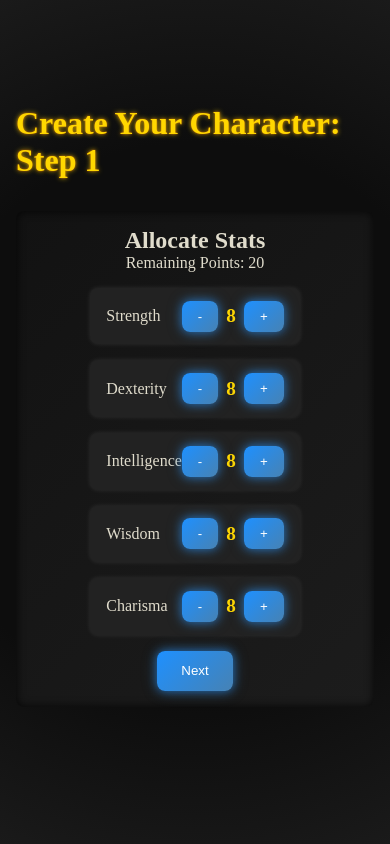
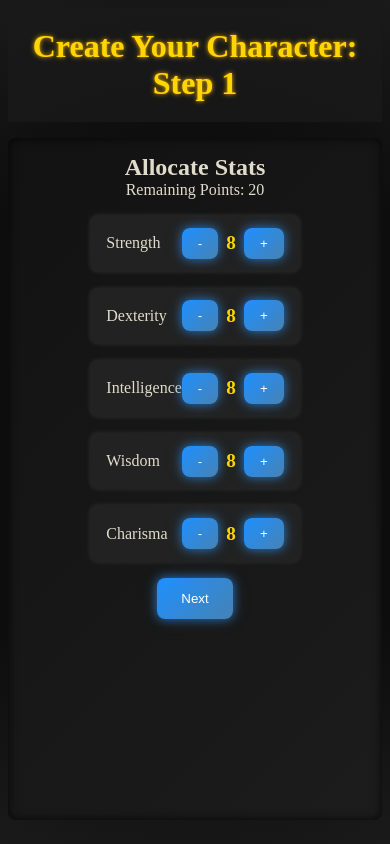
Before and after one commit to IsherfG/Fable-Engine, a React (Vite) app: page / in a window 390 px wide. Both pictures are taken after a click on the button "Start Your Adventure". Built offline with nearby package versions, Linux system fonts and the light colour scheme; no server answers.

Commit message:
Fixed Mobile UI Height

```diff
--- a/src/components/CharacterCreator.css
+++ b/src/components/CharacterCreator.css
@@ -2,27 +2,34 @@
   display: flex;
   flex-direction: column;
   align-items: center;
-  justify-content: center;
-  height: 100vh;
+  justify-content: flex-start; /* Changed to flex-start */
+  min-height: 100vh; /* changed to min-height */
   background: radial-gradient(circle, #0d0d0d 60%, #1a1a1a 100%);
   color: #e0dccc;
   font-family: "Cinzel", serif;
-  padding: 2rem;
+  padding: 1rem; /* Reduced padding */
   box-sizing: border-box;
   overflow: auto;
+  position: relative;
 }
 
 .character-creator h1 {
-    margin-bottom: 2rem;
+ position: sticky;
+ top: 0;
+ padding-top: 20px;
+ padding-bottom: 20px;
+ background: rgba(26, 26, 26, 0.8);
+ width: 100%;
+ z-index: 10;
+ margin-bottom: 1rem;
   color: #ffd700;
   text-shadow: 0 0 5px rgba(255, 215, 0, 0.8), 0 0 2px rgba(255, 69, 0, 0.6);
   font-size: 2rem;
+  text-align: center;
 }
 
-
-/* Stats Container */
-.stats-container {
-  margin-bottom: 2rem;
+.stats-container,
+.profile-image-container {
    width: 100%;
   max-width: 500px;
    background: linear-gradient(135deg, #121212, #1c1c1c);
@@ -32,8 +39,9 @@
   display: flex;
   flex-direction: column;
   align-items: center;
+  margin-bottom: 1rem;
+  flex-grow: 1; /* Allows it to take space */
 }
-
 .stats-container p {
 text-align: center;
 margin-bottom: 1rem;
@@ -87,7 +95,6 @@
   text-align: center;
   margin-top: 10px;
 }
-
 
 /* Profile Image Container */
 .profile-image-container {
@@ -200,10 +207,6 @@
 
 @media (max-width: 768px) {
 .character-creator {
-    padding: 1rem;
-  }
-  .stats-container,
-  .profile-image-container {
-    width: 100%;
+  padding: 0.5rem;
 }
 }
--- a/src/components/ChatScreen.css
+++ b/src/components/ChatScreen.css
@@ -21,6 +21,8 @@
 }
 
 .chat-header {
+    position: sticky;
+    top: 0;
     padding: 1rem;
     font-size: 1.8rem;
     text-align: center;
@@ -31,6 +33,7 @@
     display: flex;
     justify-content: space-between;
     align-items: center;
+     z-index: 10;
 }
 
 .chat-messages {
@@ -166,6 +169,10 @@
     width: 300px;
     box-shadow: inset 0 0 10px rgba(0, 0, 0, 0.8);
     overflow-y: auto;
+     height: auto;
+     display: flex;
+      flex-direction: column;
+    justify-content: space-between;
 }
 
 .level-info-header {
@@ -359,17 +366,19 @@
     }
 
      .chat-container {
-      height: 70vh; /* Let the chat container take up most of the screen */
-      overflow-y: auto; /* Keep chat scrollable */
+      height: 60vh; /* Take most of the screen */
+      overflow-y: auto;
     }
 
   .level-info {
         width: 100%;
-        margin-top: 1rem;
+        margin-top: 0.5rem;
         text-align: center;
         display: block;
-        max-height: 80vh; /* Limit the max height of level-info on mobile */
+        max-height: 40vh; /* Limit the max height of level-info on mobile */
         overflow-y: auto;  /* Add scroll for level-info on mobile */
+         padding: 0.5rem;
+        order: 1;
     }
 
   .character-profile-image img {
--- a/src/components/WelcomeScreen.css
+++ b/src/components/WelcomeScreen.css
@@ -4,15 +4,14 @@
   flex-direction: column;
   align-items: center;
   justify-content: center;
-  height: 100vh;
-  padding: 1rem;
+  min-height: 100vh;
+   padding: 0.5rem;
   background: radial-gradient(circle, #0d0d0d 70%, #1e1e1e 100%);
-  color: #e0dccc; /* Soft parchment-like color for text */
+  color: #e0dccc;
   font-family: "Cinzel", serif;
   text-align: center;
   box-sizing: border-box;
 }
-
 .welcome-title {
 font-size: 4rem;
 margin-bottom: 1rem;
@@ -25,7 +24,7 @@
 margin-bottom: 2.5rem;
 max-width: 600px;
 line-height: 1.8;
-  color: #d3d3d3; /* Muted color for a softer glow */
+color: #d3d3d3;
 text-shadow: 0 0 5px rgba(255, 255, 255, 0.2);
 }
 
```
Lines whose indentation alone changed are shown as unchanged.
